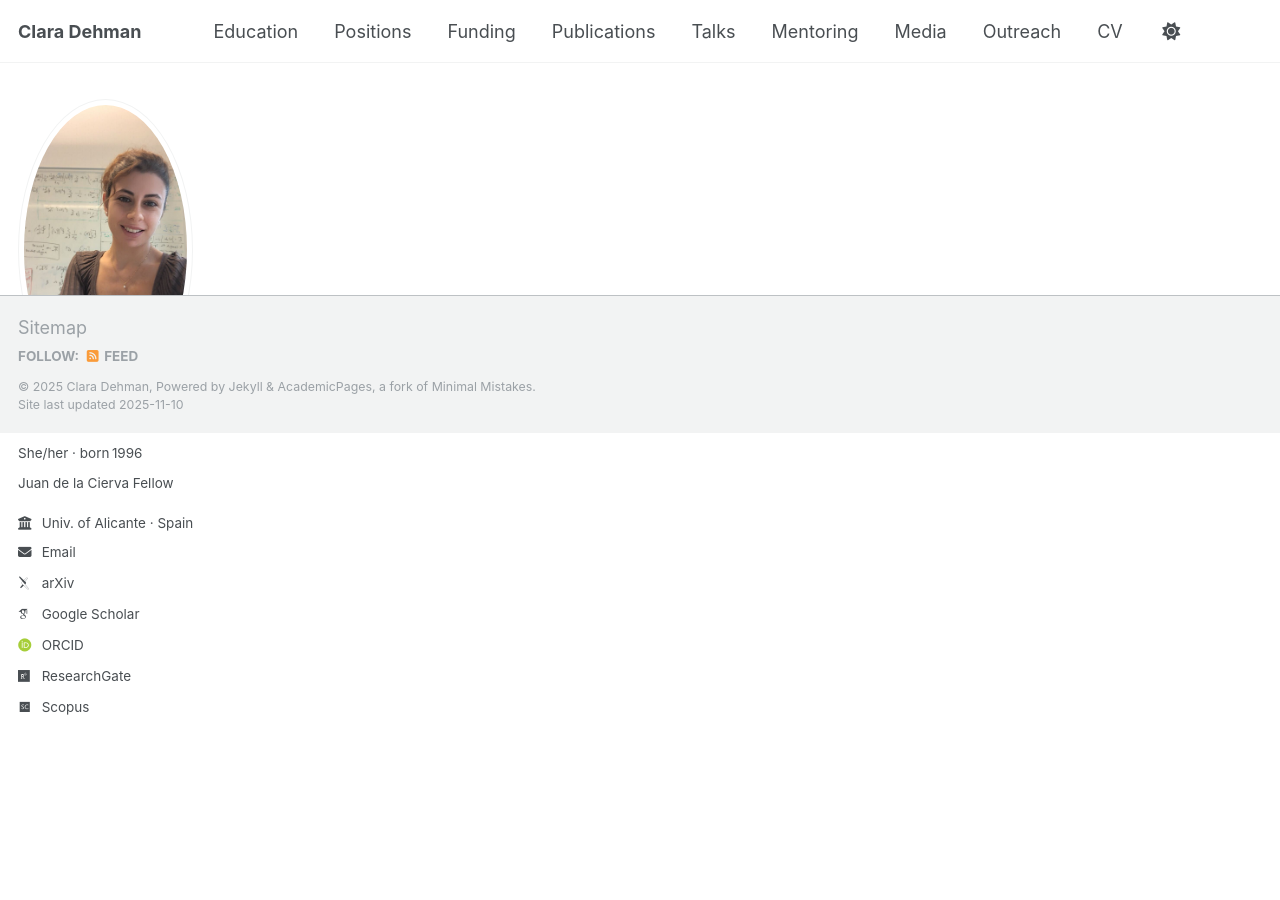
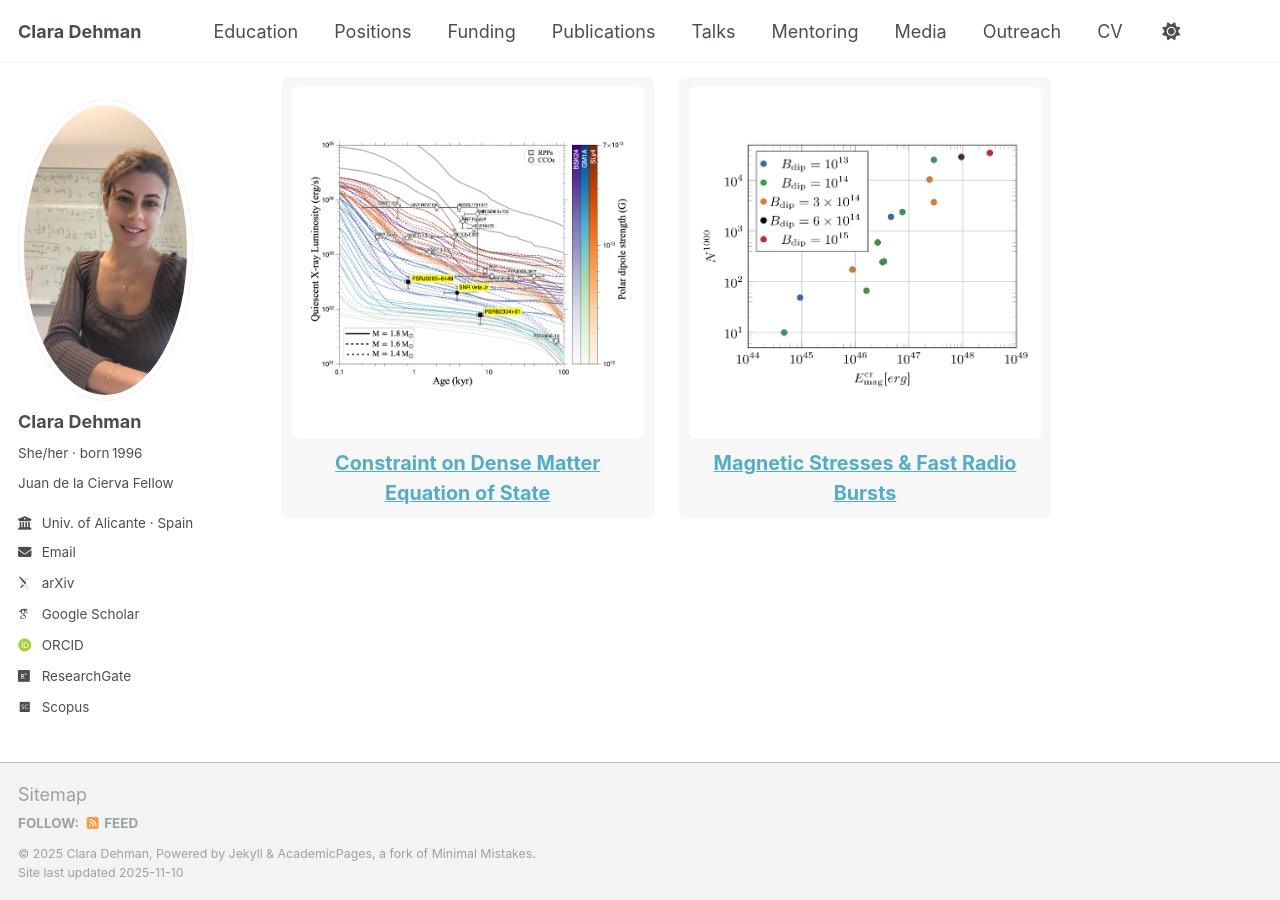
Before and after one commit to ClaraDehman/ClaraDehman.github.io, a Jekyll site: the page built from _pages/about.md, in a window 1280 px wide and 900 px high, scrolled down 718 px. Built offline with Jekyll 4.4.1, drawn with Linux system fonts in a browser that asks for light colours; some web fonts are replaced.

Commit message:
adding two additional items in about.md

```diff
--- a/_pages/about.md
+++ b/_pages/about.md
@@ -73,3 +73,27 @@
   </div>
 
 </div>
+
+<div style="clear: both;"></div>
+
+<div class="custom-grid">
+
+  <div class="custom-card">
+    <a href="/pages/EOS/">
+      <img src="/files/constraint_eos.png" alt="Dense Matter EOS">
+      <div class="custom-caption">
+        <strong>Constraint on Dense Matter Equation of State</strong>
+      </div>
+    </a>
+  </div>
+
+  <div class="custom-card">
+    <a href="/pages/FRB/">
+      <img src="/files/frb.png" alt="Magnetic Stresses & FRBs">
+      <div class="custom-caption">
+        <strong>Magnetic Stresses & Fast Radio Bursts</strong>
+      </div>
+    </a>
+  </div>
+
+</div>
```
